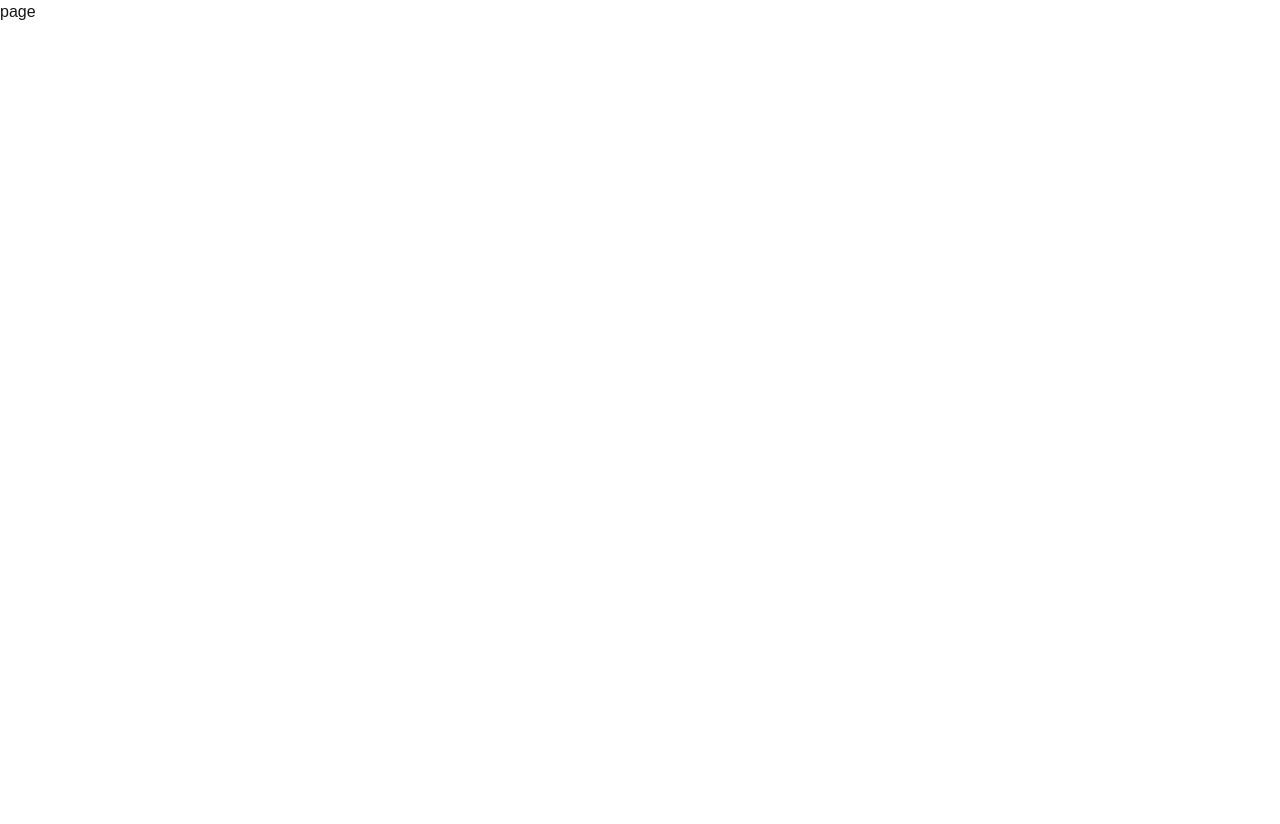
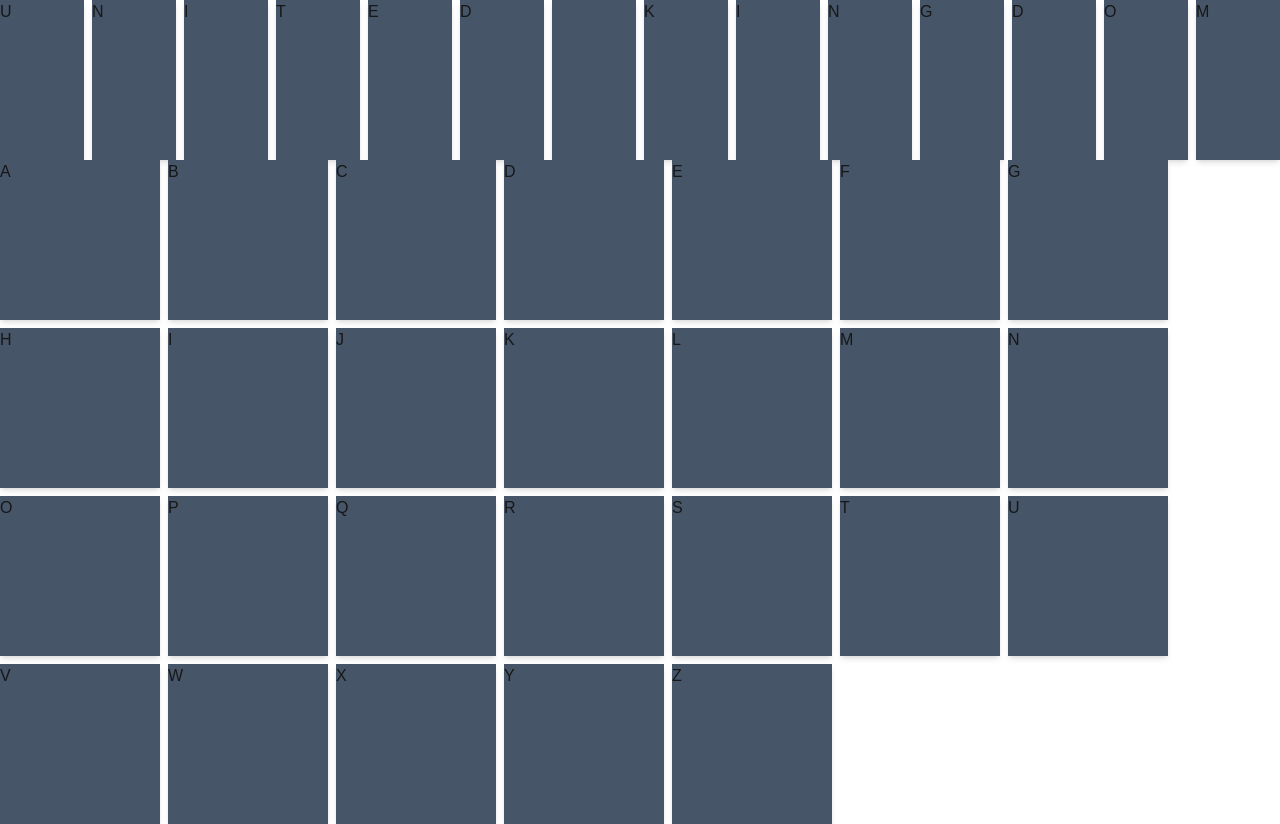
Before and after one commit to SkyDmytro/skygames, a Next.js app: page /countries in a window 1280 px wide. Before the commit the page ends 800 px from the top, so only its background shows below. Built offline with nearby package versions, Linux system fonts and the light colour scheme.

Commit message:
feat: first test markup

```diff
--- /dev/null
+++ b/src/app/api/hello/route.ts
@@ -0,0 +1,3 @@
+export const GET = async () => {
+  return new Response('Hello, Next.js!');
+};
--- a/src/app/countries/page.tsx
+++ b/src/app/countries/page.tsx
@@ -1,5 +1,13 @@
+import { GuessedLettersComponent } from '@/features/countriesGame/components/GuessedLettersComponent/GuessedLettersComponent';
+import { LettersBlock } from '@/features/countriesGame/components/LettersComponent/LettersBlock';
+
 const CountriesGame = () => {
-  return <div>page</div>;
+  return (
+    <section>
+      <GuessedLettersComponent />
+      <LettersBlock />
+    </section>
+  );
 };
 
 export default CountriesGame;
--- a/src/app/page.tsx
+++ b/src/app/page.tsx
@@ -1,12 +1,5 @@
-import Link from 'next/link';
+import { HomeComponent } from '@/features/home/components/Home/HomeComponent';
 
 export default function Home() {
-  return (
-    <main className="bg-slate-900 text-white h-screen w-screen  flex flex-col items-center justify-center gap-10">
-      <h1 className="text-3xl">SkyGames</h1>
-      <Link href="/countries" className="underline text-blue-300">
-        Country guesser
-      </Link>
-    </main>
-  );
+  return <HomeComponent />;
 }
--- /dev/null
+++ b/src/features/countriesGame/components/GuessedLettersComponent/GuessedLettersComponent.tsx
@@ -0,0 +1,28 @@
+import { LetterController } from './ui';
+
+export const GuessedLettersComponent = () => {
+  const unitedKingdom = [
+    'u',
+    'n',
+    'i',
+    't',
+    'e',
+    'd',
+    ' ',
+    'k',
+    'i',
+    'n',
+    'g',
+    'd',
+    'o',
+    'm',
+  ];
+
+  return (
+    <div className="flex flex-row gap-2">
+      {unitedKingdom.map((letter) => (
+        <LetterController key={letter} letter={letter} isGuessed={true} />
+      ))}
+    </div>
+  );
+};
--- /dev/null
+++ b/src/features/countriesGame/components/GuessedLettersComponent/ui/GuessedLetter.tsx
@@ -0,0 +1,7 @@
+export const GuessedLetter = ({ letter }: { letter: string }) => {
+  return (
+    <div className="bg-slate-600 shadow-md h-40 w-40">
+      {letter.toUpperCase()}
+    </div>
+  );
+};
--- /dev/null
+++ b/src/features/countriesGame/components/GuessedLettersComponent/ui/LetterController.tsx
@@ -0,0 +1,13 @@
+import { GuessedLetter } from './GuessedLetter';
+import { UnGessedLetter } from './UnGessedLetter';
+
+interface LetterControllerProps {
+  isGuessed: boolean;
+  letter: string;
+}
+export const LetterController = ({
+  isGuessed,
+  letter,
+}: LetterControllerProps) => {
+  return isGuessed ? <GuessedLetter letter={letter} /> : <UnGessedLetter />;
+};
--- /dev/null
+++ b/src/features/countriesGame/components/GuessedLettersComponent/ui/UnGessedLetter.tsx
@@ -0,0 +1,3 @@
+export const UnGessedLetter = () => {
+  return <div className="bg-gray-600 shadow-md h-40 w-40">UnGessedLetter</div>;
+};
--- /dev/null
+++ b/src/features/countriesGame/components/GuessedLettersComponent/ui/index.ts
@@ -0,0 +1,5 @@
+import { GuessedLetter } from './GuessedLetter';
+import { LetterController } from './LetterController';
+import { UnGessedLetter } from './UnGessedLetter';
+
+export { GuessedLetter, UnGessedLetter, LetterController };
--- /dev/null
+++ b/src/features/countriesGame/components/LettersComponent/LettersBlock.tsx
@@ -0,0 +1,12 @@
+import { LETTERS } from '../../utils/constants';
+import { Letter } from './ui/Letter';
+
+export const LettersBlock = () => {
+  return (
+    <div className="flex flex-row gap-2 flex-wrap">
+      {LETTERS.map((item: string, index: number) => (
+        <Letter letter={item} key={index} />
+      ))}
+    </div>
+  );
+};
--- /dev/null
+++ b/src/features/countriesGame/components/LettersComponent/ui/Letter.tsx
@@ -0,0 +1,7 @@
+export const Letter = ({ letter }: { letter: string }) => {
+  return (
+    <div className="bg-slate-600 shadow-md h-40 w-40">
+      {letter.toUpperCase()}
+    </div>
+  );
+};
--- /dev/null
+++ b/src/features/countriesGame/utils/constants.ts
@@ -0,0 +1,28 @@
+export const LETTERS = [
+  'a',
+  'b',
+  'c',
+  'd',
+  'e',
+  'f',
+  'g',
+  'h',
+  'i',
+  'j',
+  'k',
+  'l',
+  'm',
+  'n',
+  'o',
+  'p',
+  'q',
+  'r',
+  's',
+  't',
+  'u',
+  'v',
+  'w',
+  'x',
+  'y',
+  'z',
+];
--- /dev/null
+++ b/src/features/home/components/Home/HomeComponent.tsx
@@ -0,0 +1,12 @@
+import Link from 'next/link';
+
+export const HomeComponent = () => {
+  return (
+    <main className="bg-slate-900 text-white h-screen w-screen  flex flex-col items-center justify-center gap-10">
+      <h1 className="text-3xl">SkyGames</h1>
+      <Link href="/countries" className="underline text-blue-300">
+        Country guesser
+      </Link>
+    </main>
+  );
+};
```
